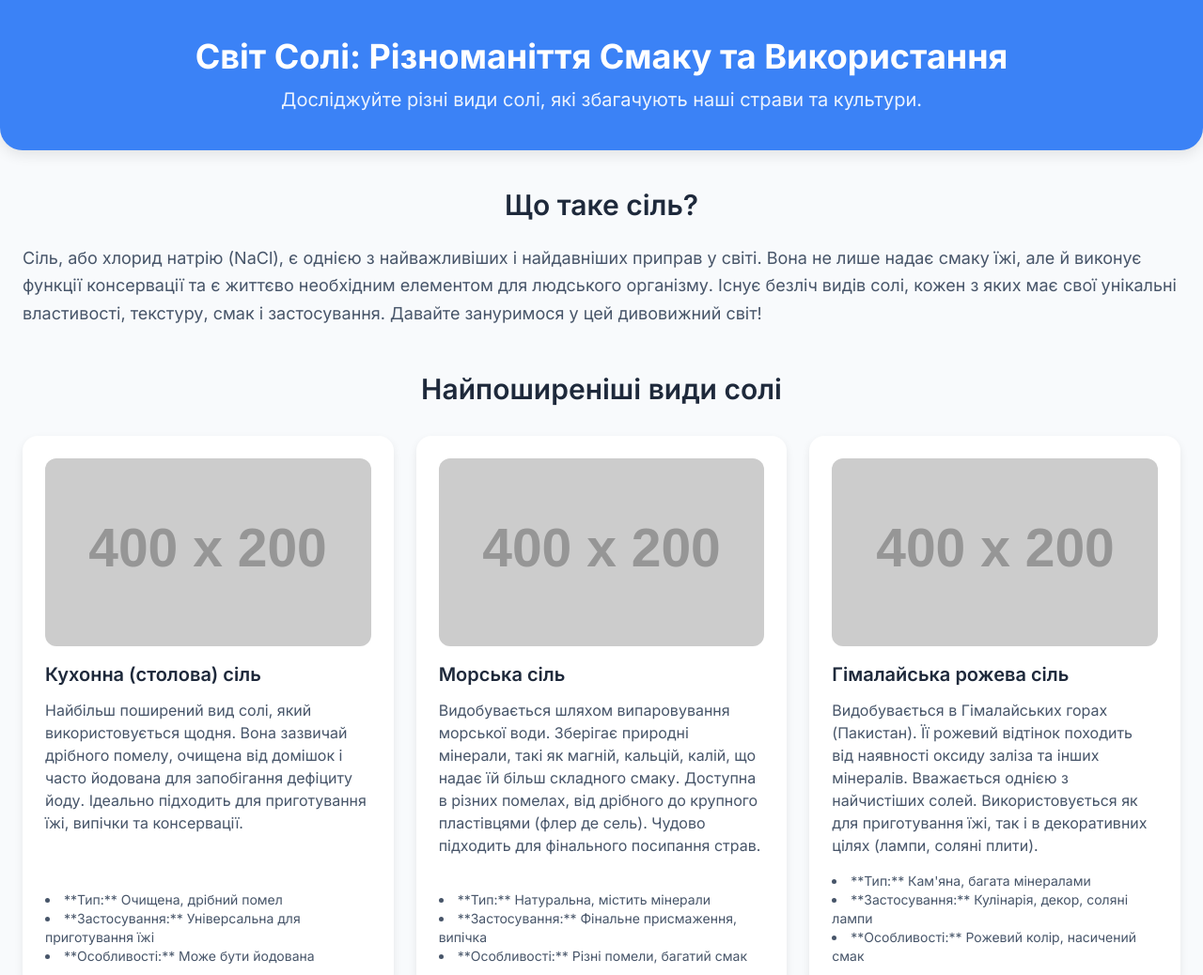
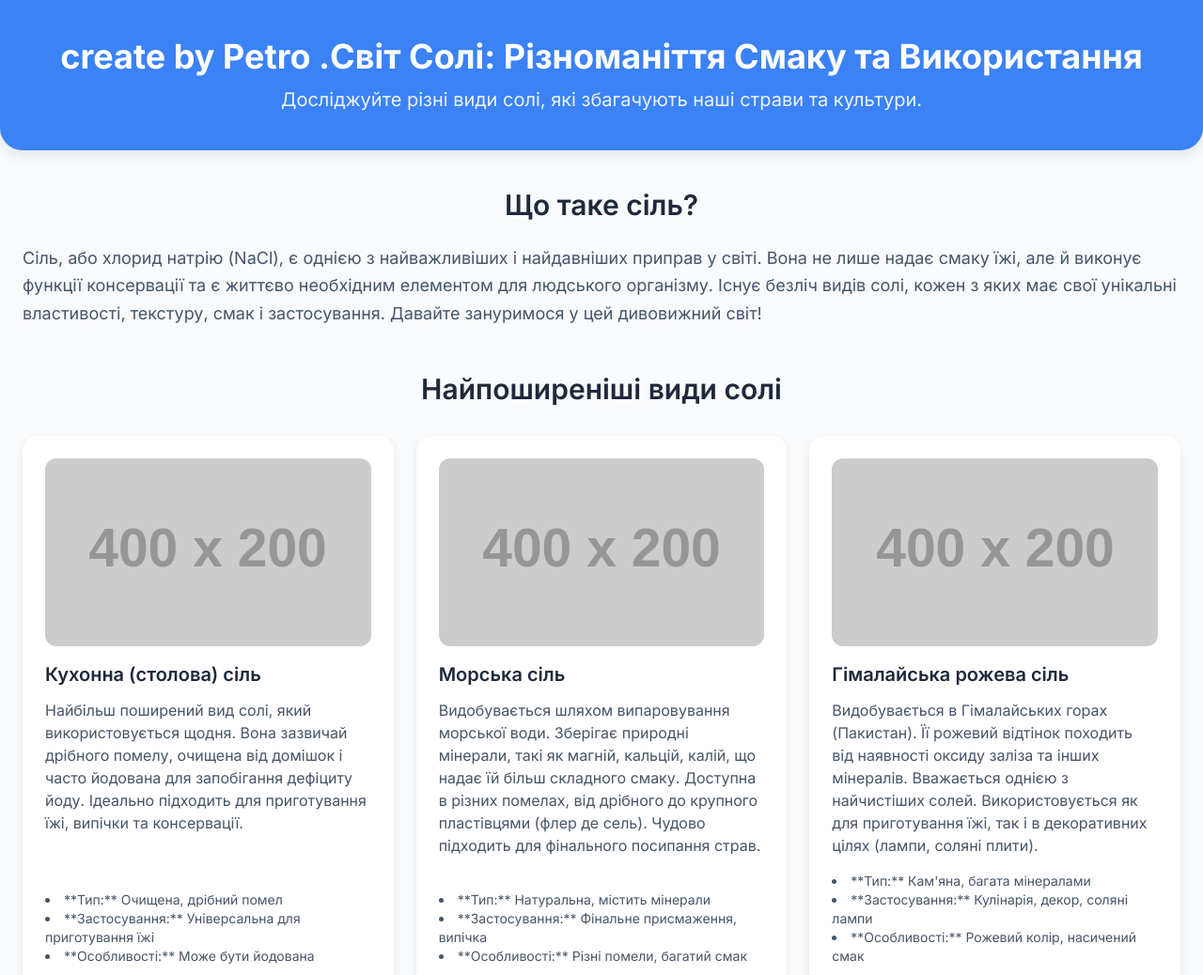
Before and after one commit to petro-pixel/petro-pixel.github.io, a plain HTML site: page index.html in a window 1280 px wide. Shown: the top 1038 px of the page at 94% size. Drawn offline with nearby package versions, Linux system fonts and the light colour scheme; placeholder pictures from the web are drawn by us.

Commit message:
Update index.html

```diff
--- a/index.html
+++ b/index.html
@@ -55,7 +55,7 @@
 </head>
 <body class="leading-normal">
     <div class="header">
-        <h1 class="text-4xl font-bold mb-3">Світ Солі: Різноманіття Смаку та Використання</h1>
+        <h1 class="text-4xl font-bold mb-3">create by Petro .Світ Солі: Різноманіття Смаку та Використання</h1>
         <p class="text-xl opacity-90">Досліджуйте різні види солі, які збагачують наші страви та культури.</p>
     </div>
 
```
